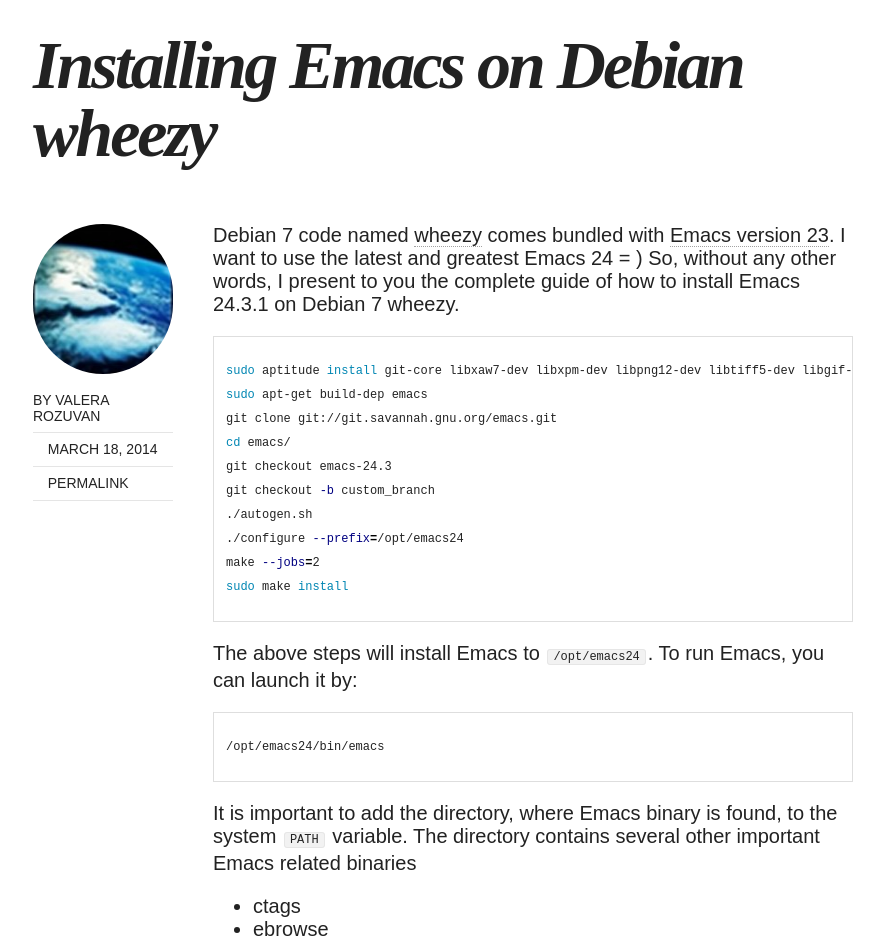
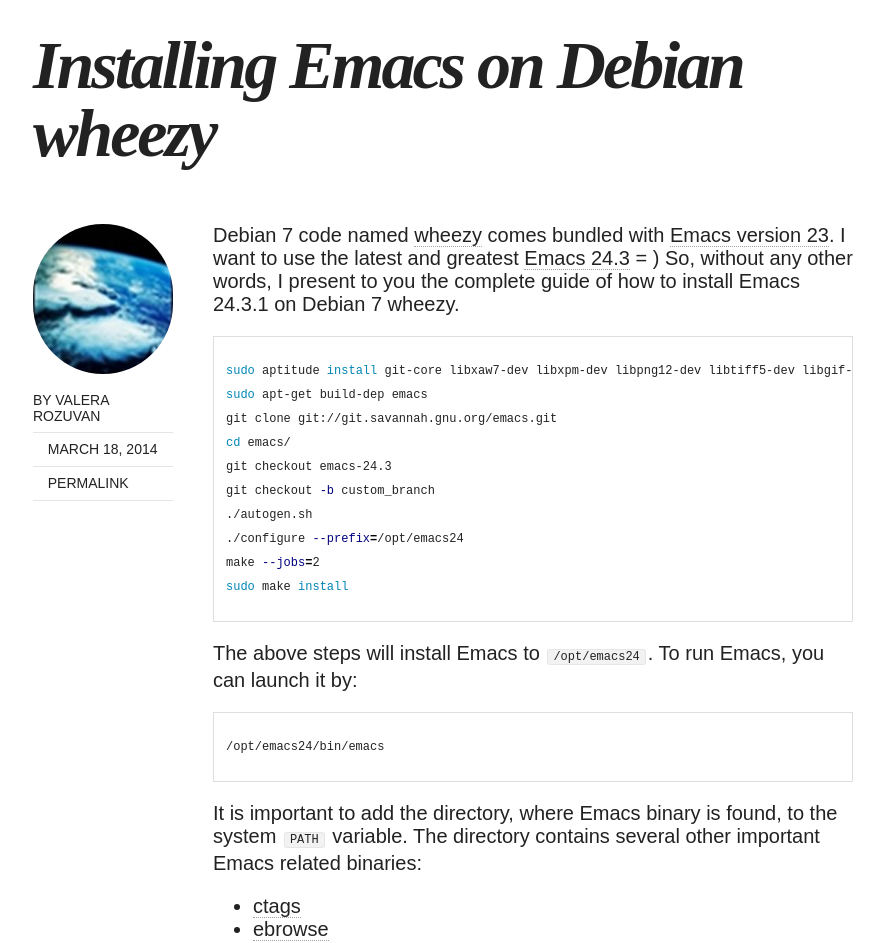
Before and after one commit to valera-rozuvan/nintoku, a Jekyll site: the page built from site/_posts/2014-03-18-installing-emacs-on-debian-wheezy.markdown, in a window 1280 px wide. Shown: the part 412-1355 px from the top of the page, without its empty margins (127-1011 px from the left). Built offline with Jekyll 4.4.1, drawn with Linux system fonts in a browser that asks for light colours; nearby versions of some CDN libraries; some of the changed lines change nothing that is shown; some of the changed text lies outside the part shown.

Commit message:
Updating blog.

```diff
--- a/site/_posts/2014-03-18-installing-emacs-on-debian-wheezy.markdown
+++ b/site/_posts/2014-03-18-installing-emacs-on-debian-wheezy.markdown
@@ -7,8 +7,10 @@
 
 Debian 7 code named [wheezy](https://www.debian.org/releases/wheezy) comes bundled
 with [Emacs version 23](https://packages.debian.org/wheezy/emacs). I want to use
-the latest and greatest Emacs 24 = ) So, without any other words, I present to you
-the complete guide of how to install Emacs 24.3.1 on Debian 7 wheezy.
+the latest and greatest
+[Emacs 24.3](http://lists.gnu.org/archive/html/info-gnu-emacs/2013-03/msg00001.html)
+= ) So, without any other words, I present to you the complete guide of how to install
+Emacs 24.3.1 on Debian 7 wheezy.
 
 {% highlight bash %}
 sudo aptitude install git-core libxaw7-dev libxpm-dev libpng12-dev libtiff5-dev libgif-dev libjpeg8-dev libgtk2.0-dev libncurses5-dev autoconf automake texinfo
@@ -30,15 +32,15 @@
 {% endhighlight %}
 
 It is important to add the directory, where Emacs binary is found, to the system `PATH`
-variable. The directory contains several other important Emacs related binaries
+variable. The directory contains several other important Emacs related binaries:
 
-- ctags
-- ebrowse
-- emacs -> emacs-24.3
+- [ctags](http://www.emacswiki.org/emacs/BuildTags)
+- [ebrowse](https://www.gnu.org/software/emacs/manual/ebrowse.html)
+- [emacs](https://www.gnu.org/software/emacs) -> emacs-24.3
 - emacs-24.3
-- emacsclient
-- etags
-- grep-changelog
+- [emacsclient](http://www.emacswiki.org/emacs/EmacsClient)
+- [etags](http://www.gnu.org/software/emacs/manual/html_node/eintr/etags.html)
+- [grep-changelog](http://manned.org/grep-changelog/196b04a3)
 
 Place the following line at the bottom of your `~/.bashrc` file:
 
@@ -46,7 +48,7 @@
 export PATH=$PATH:/opt/emacs24/bin
 {% endhighlight %}
 
-Now you can run Emacs with a simple command
+Now you can run Emacs with a simple command:
 
 {% highlight bash %}
 emacs
```
